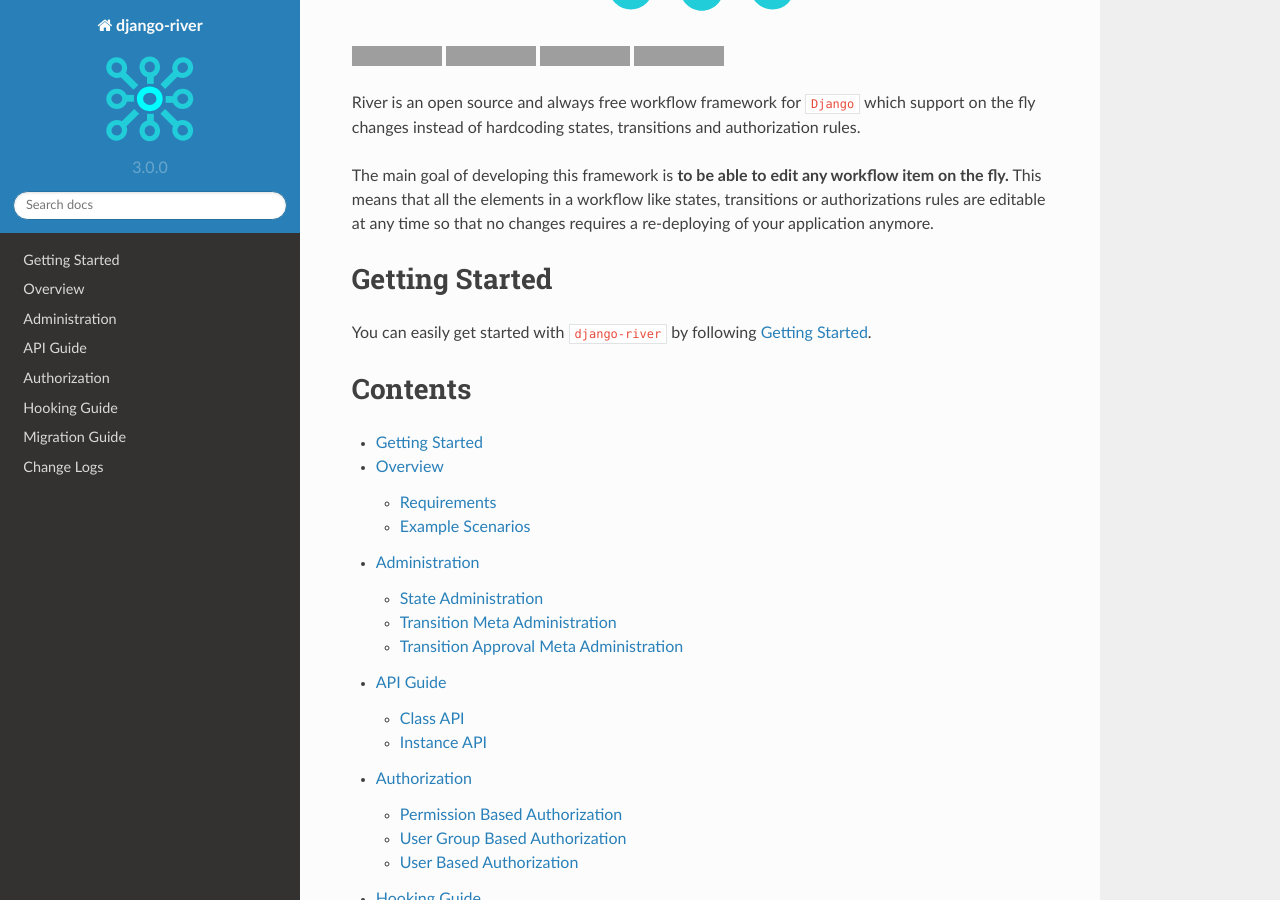
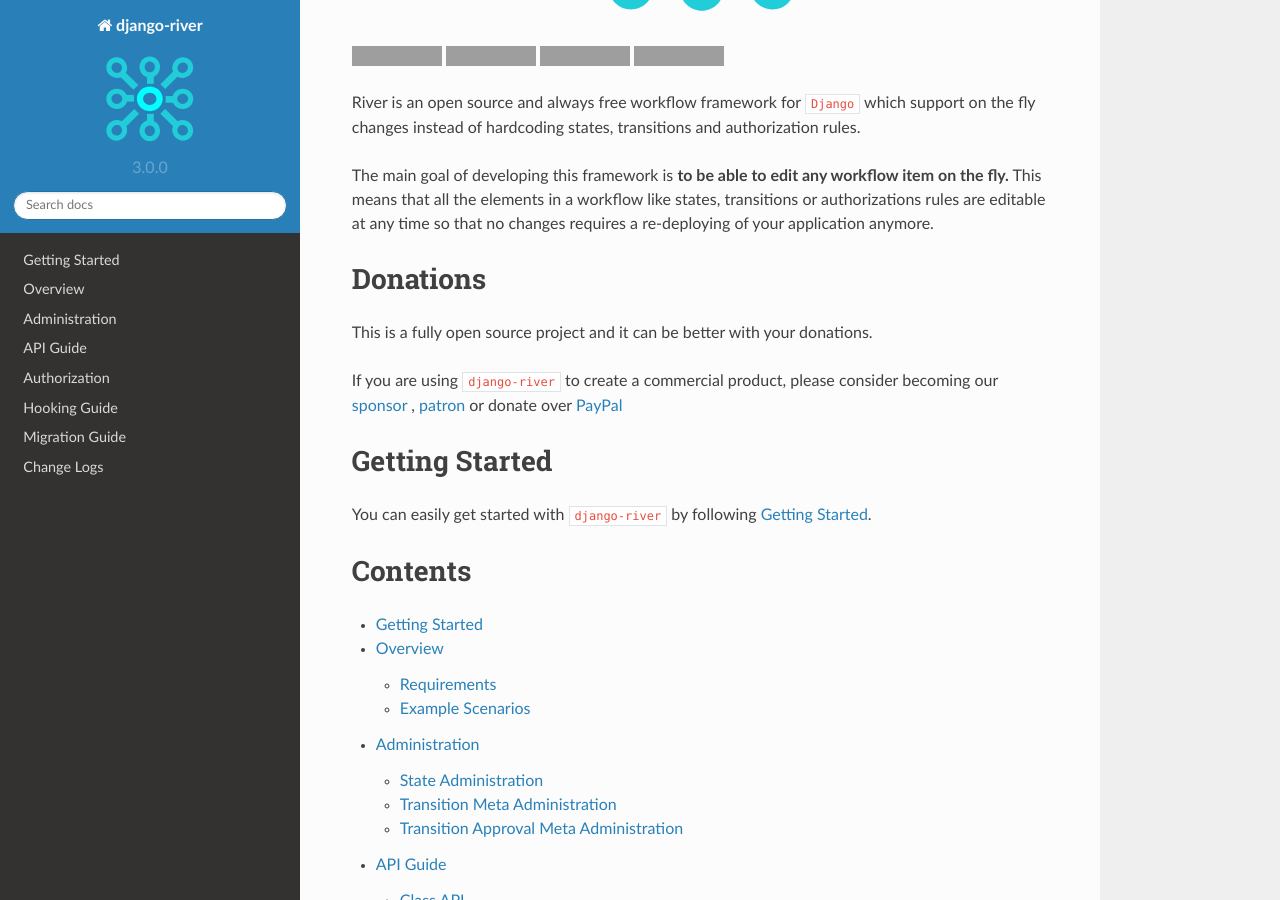
Before and after one commit to javrasya/django-river, a Sphinx documentation site: the page built from docs/index.rst, in a window 1280 px wide and 900 px high, scrolled down 337 px, cut to the strip 0-900 px from the top of the window. Built offline with Sphinx 7.4.7 and the Read the Docs theme 2.0.0, drawn with Linux system fonts in a browser that asks for light colours; pages that are not in the unit, such as notebooks, are missing from menus; grey boxes are pictures that could not be loaded.

Commit message:
Add donations section in the documentation

```diff
--- a/docs/index.rst
+++ b/docs/index.rst
@@ -34,6 +34,18 @@ The main goal of developing this framework is **to be able to edit any
 workflow item on the fly.** This means that all the elements in a workflow like
 states, transitions or authorizations rules are editable at any time so that no changes requires a re-deploying of your application anymore.
 
+Donations
+=========
+
+This is a fully open source project and it can be better with your donations.
+
+If you are using ``django-river`` to create a commercial product,
+please consider becoming our `sponsor`_  , `patron`_ or donate over `PayPal`_
+
+.. _`patron`: https://www.patreon.com/javrasya
+.. _`PayPal`: https://paypal.me/ceahmetdal
+.. _`sponsor`: https://github.com/sponsors/javrasya
+
 Getting Started
 ===============
 
```
Also changed, not shown: README.rst (+12 -0 lines).
